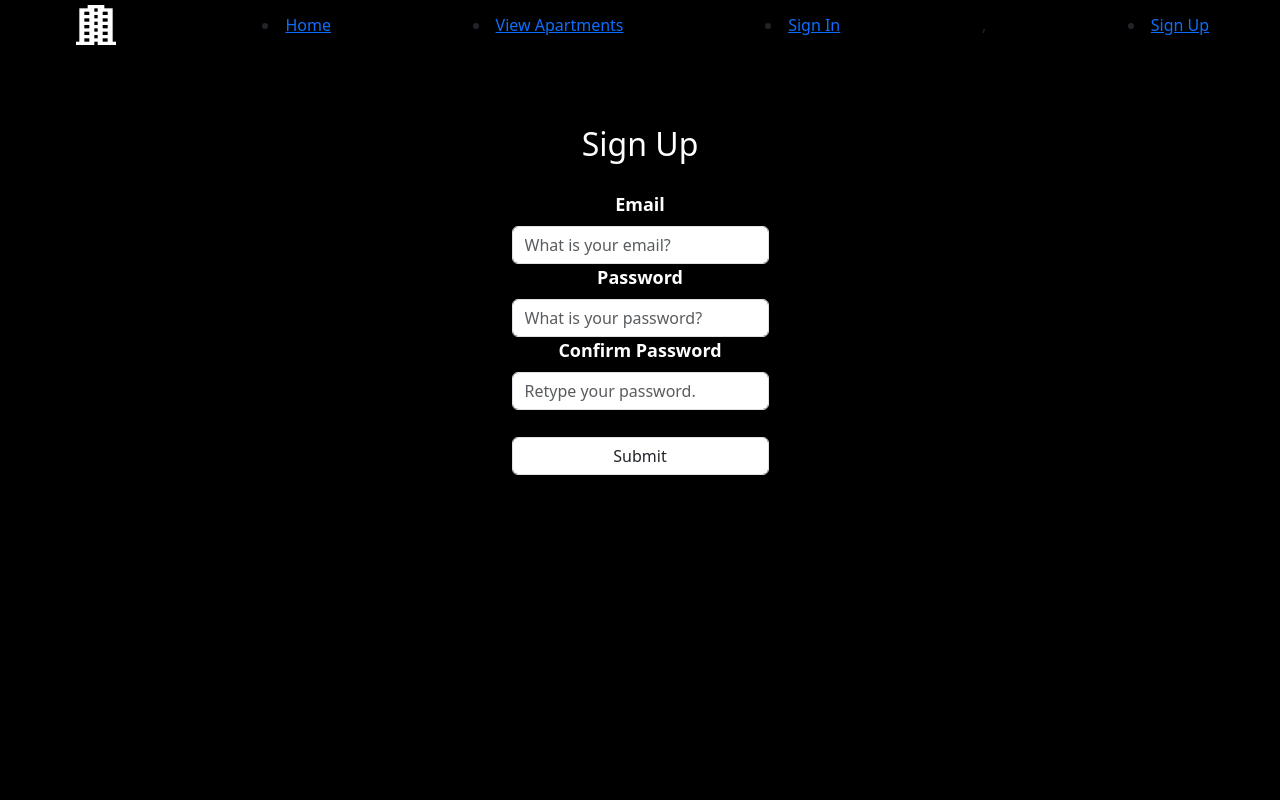
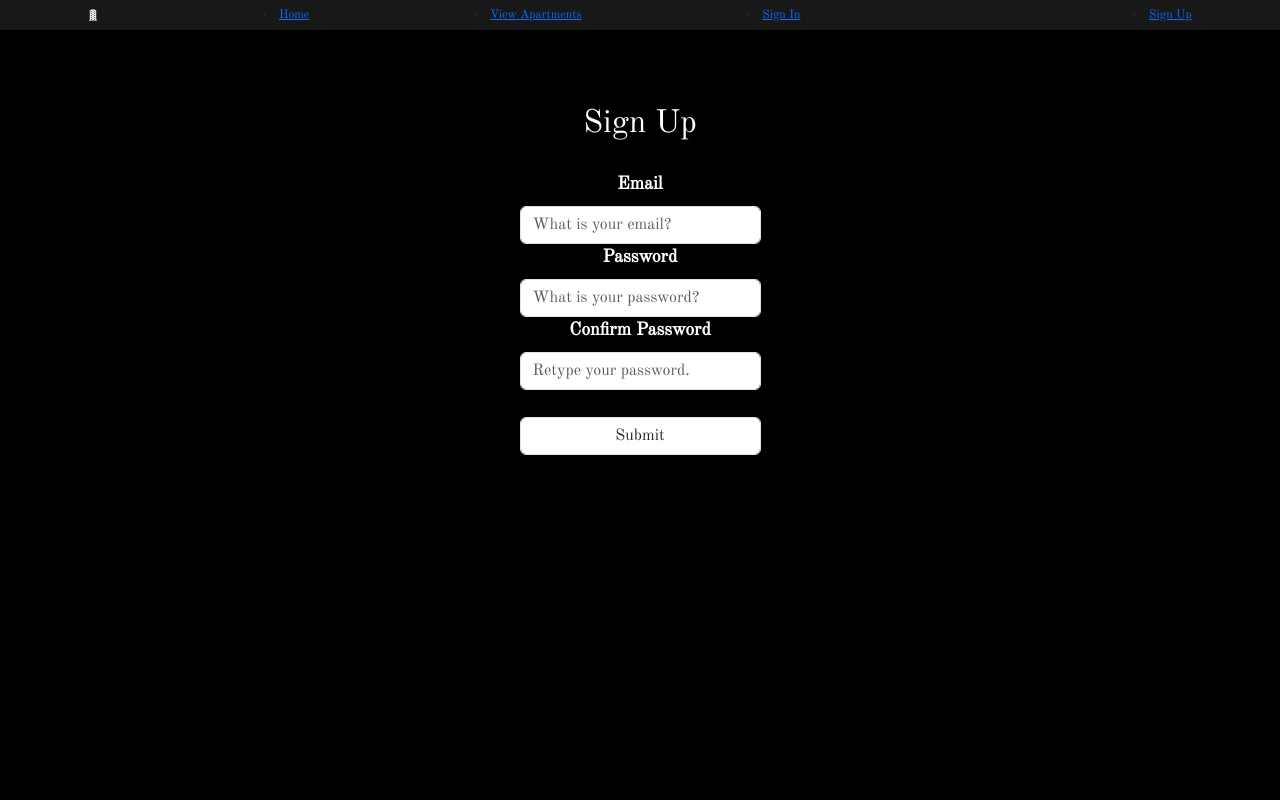
Before and after one commit to learn-academy-2023-golf/apartment-app-frontend-mjsd, a React (Create React App) app: page /signup in a window 1280 px wide. Shown: the top 800 px of the page. Built offline with nearby package versions, Linux system fonts and the light colour scheme; no server answers.

Commit message:
Update App.css

```diff
--- a/src/App.css
+++ b/src/App.css
@@ -1,20 +1,44 @@
+@import url('https://fonts.googleapis.com/css2?family=Old+Standard+TT&display=swap');
+
+body {
+  font-family: 'Old Standard TT', serif;
+  background-color: black;
+}
+
 .Header {
-  background-color: black;
+  background-color: rgba(0, 0, 0, 0.907);
   display: flex;
   justify-content: center;
   justify-content: space-around;
   align-items: center;
+  font-size: 12px;
+  font-family: 'Old Standard TT', serif;
+  padding: 6px;
 }
 
-NavLink
+.Header img {
+  width: 10px;
+  height: 14px;
+}
+.home-h2{
+  padding-top: 90px;
+
+}
+
+h2 {
+  align-items: center;
+  font-size: 12px;
+  font-family: 'Old Standard TT', serif;
+}
 
 /* Apartment Components */
 .apartments-body {
   background-color: black;
   color: white;
   text-align: center;
-  height: 100vh;
+  height: auto;
   margin: 0 auto;
+  font-family: 'Old Standard TT', serif;
 }
 
 .apartments-flex {
@@ -22,6 +46,7 @@ NavLink
   flex-direction: row;
   flex-wrap: wrap;
   justify-content: center;
+  background-color: aliceblue;
 }
 
 .apartments-cards {
@@ -35,20 +60,34 @@ NavLink
 .SignIn{
   background-color: black;
   color: white;
+
+  font-family: 'Old Standard TT', serif;
 }
 
 .SignIn1{
   padding-top: 75px;
   text-align: center;
+  /* padding-bottom: 375px; */
 }
 
 .SignIn2{
-  height: 100vh;
+  height: 250vh;
   padding-top: 20px;
-  padding-bottom: 50px;
+  padding-bottom: 2px;
   display: flex;
   justify-content: center;
   text-align: center;
   font-size: 18px;
   font-weight: bold;
 }
+
+footer {
+    height: 26vh;
+    margin: 0 1 rem;
+    text-align: center;
+    background-color: black;
+    color: white;
+    font-family: 'Old Standard TT', serif;
+    padding-top: 10px;
+    font-size: 12px;
+}
```
